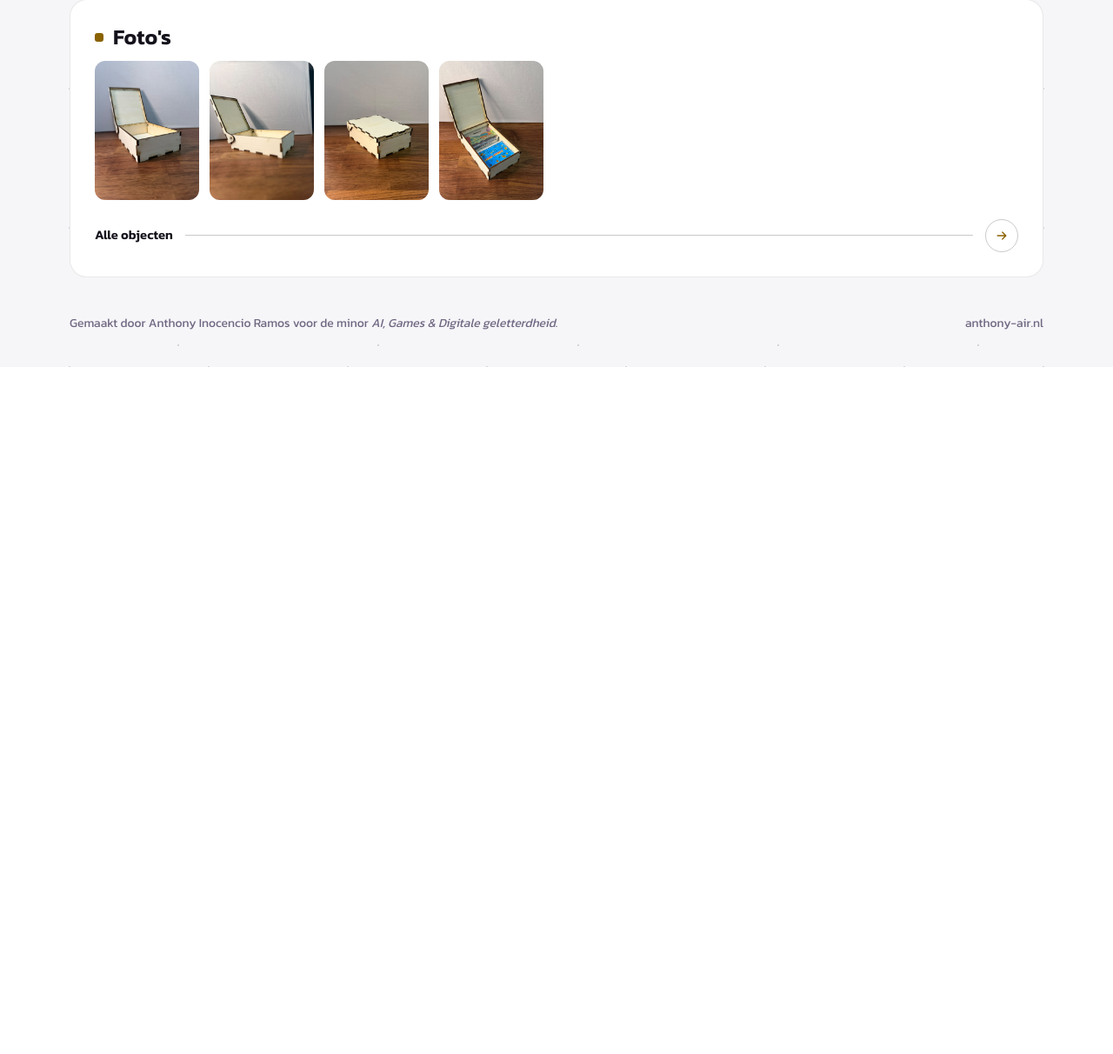
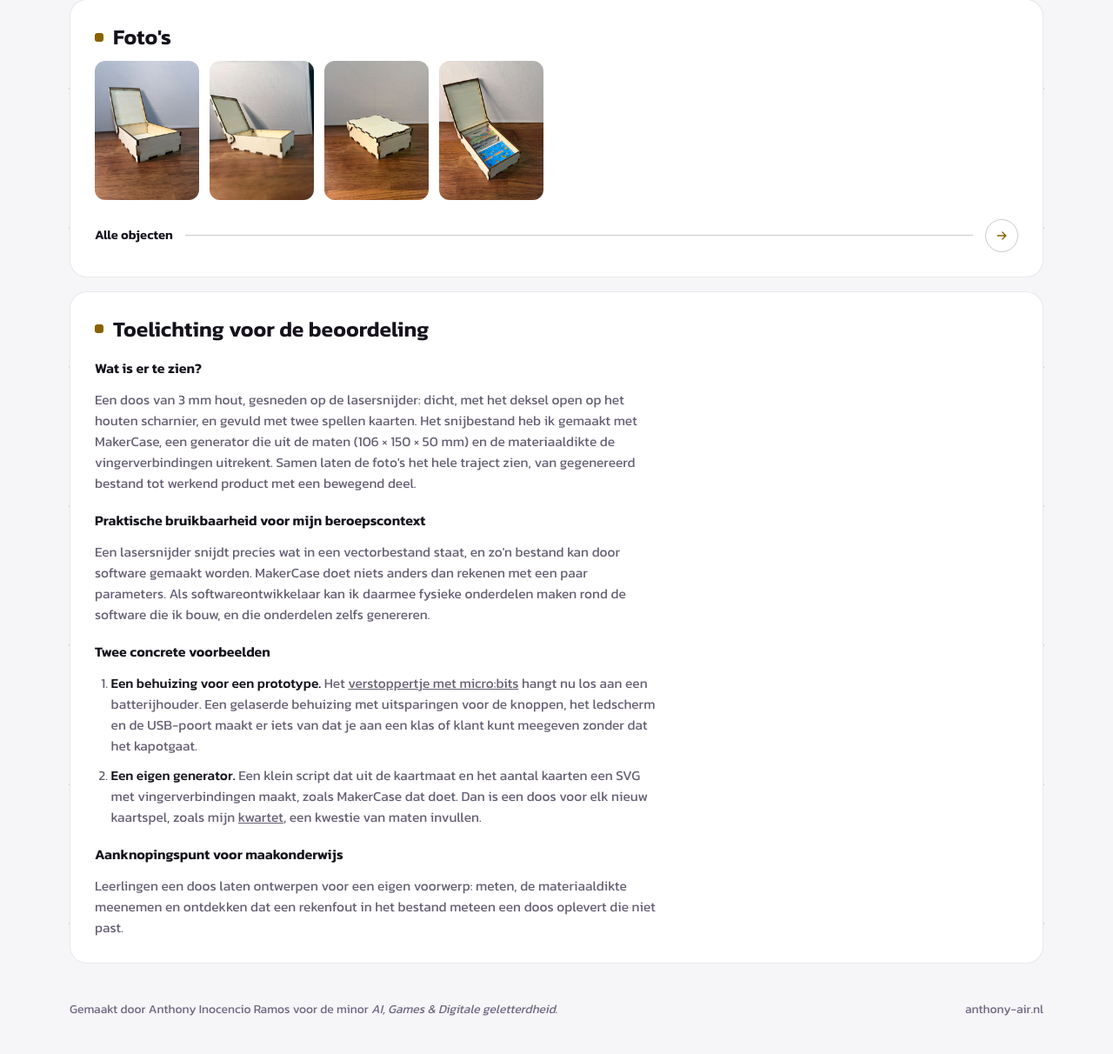
Before and after one commit to Anthony-AIR-03/minor, a PHP site: page /fabricatie/kaartendoos/ in a window 1280 px wide. Shown: the part 938-2150 px from the top of the page at 87% size. Before the commit the page ends 1360 px from the top, so only its background shows below. Run offline with PHP 8.4, Linux system fonts and the light colour scheme; some libraries are stand-ins or nearby versions.

Commit message:
Add a Toelichting voor de beoordeling card to every Maken page
Each fabrication page ends with a separate card that answers the rubric
questions (what the evidence shows, its practical use, two examples, a
link to maker education). It is only there for grading and can be removed
without affecting the rest of the page; the README says how.

Co-Authored-By: Claude Opus 5.5 <noreply@anthropic.com>

```diff
--- a/fabricatie/kaartendoos/index.html
+++ b/fabricatie/kaartendoos/index.html
@@ -89,6 +89,27 @@
           </span>
         </a>
       </section>
+
+      <!-- Toelichting voor de beoordeling. Kan na de beoordeling weg: de pagina is zonder deze sectie compleet. -->
+      <section class="card track track-make assessment" aria-labelledby="assessment-title">
+        <div class="track-head">
+          <span class="track-dot" aria-hidden="true"></span>
+          <h2 id="assessment-title">Toelichting voor de beoordeling</h2>
+        </div>
+        <div class="detail-copy">
+          <h3>Wat is er te zien?</h3>
+          <p>Een doos van 3 mm hout, gesneden op de lasersnijder: dicht, met het deksel open op het houten scharnier, en gevuld met twee spellen kaarten. Het snijbestand heb ik gemaakt met MakerCase, een generator die uit de maten (106 × 150 × 50 mm) en de materiaaldikte de vingerverbindingen uitrekent. Samen laten de foto's het hele traject zien, van gegenereerd bestand tot werkend product met een bewegend deel.</p>
+          <h3>Praktische bruikbaarheid voor mijn beroepscontext</h3>
+          <p>Een lasersnijder snijdt precies wat in een vectorbestand staat, en zo'n bestand kan door software gemaakt worden. MakerCase doet niets anders dan rekenen met een paar parameters. Als softwareontwikkelaar kan ik daarmee fysieke onderdelen maken rond de software die ik bouw, en die onderdelen zelfs genereren.</p>
+          <h3>Twee concrete voorbeelden</h3>
+          <ol>
+            <li><strong>Een behuizing voor een prototype.</strong> Het <a href="/fabricatie/microbit-verstoppertje/">verstoppertje met micro:bits</a> hangt nu los aan een batterijhouder. Een gelaserde behuizing met uitsparingen voor de knoppen, het ledscherm en de USB-poort maakt er iets van dat je aan een klas of klant kunt meegeven zonder dat het kapotgaat.</li>
+            <li><strong>Een eigen generator.</strong> Een klein script dat uit de kaartmaat en het aantal kaarten een SVG met vingerverbindingen maakt, zoals MakerCase dat doet. Dan is een doos voor elk nieuw kaartspel, zoals mijn <a href="/fabricatie/kwartet-softwareontwikkeling/">kwartet</a>, een kwestie van maten invullen.</li>
+          </ol>
+          <h3>Aanknopingspunt voor maakonderwijs</h3>
+          <p>Leerlingen een doos laten ontwerpen voor een eigen voorwerp: meten, de materiaaldikte meenemen en ontdekken dat een rekenfout in het bestand meteen een doos oplevert die niet past.</p>
+        </div>
+      </section>
     </main>
 
     <footer class="site-footer">
--- a/style.css
+++ b/style.css
@@ -850,6 +850,22 @@ ul.chips {
   background: #000;
 }
 
+/* Toelichting voor de beoordeling on a detail page. Can be removed together with that section. */
+.assessment .detail-copy {
+  margin-bottom: 0;
+}
+.assessment .detail-copy h3 {
+  font-size: 1rem;
+  color: var(--ink);
+  margin-top: 6px;
+}
+.assessment .detail-copy ol {
+  margin: 0;
+  padding-left: 1.2em;
+  display: grid;
+  gap: 10px;
+}
+
 /* Downloadable files on a detail page, each with its code behind a toggle. */
 .downloads {
   list-style: none;
```
Also changed, not shown: fabricatie/kwartet-softwareontwikkeling/index.html (+21 -0 lines), fabricatie/light-en-night-fury/index.html (+21 -0 lines), fabricatie/microbit-verstoppertje/index.html (+21 -0 lines), README.md.
